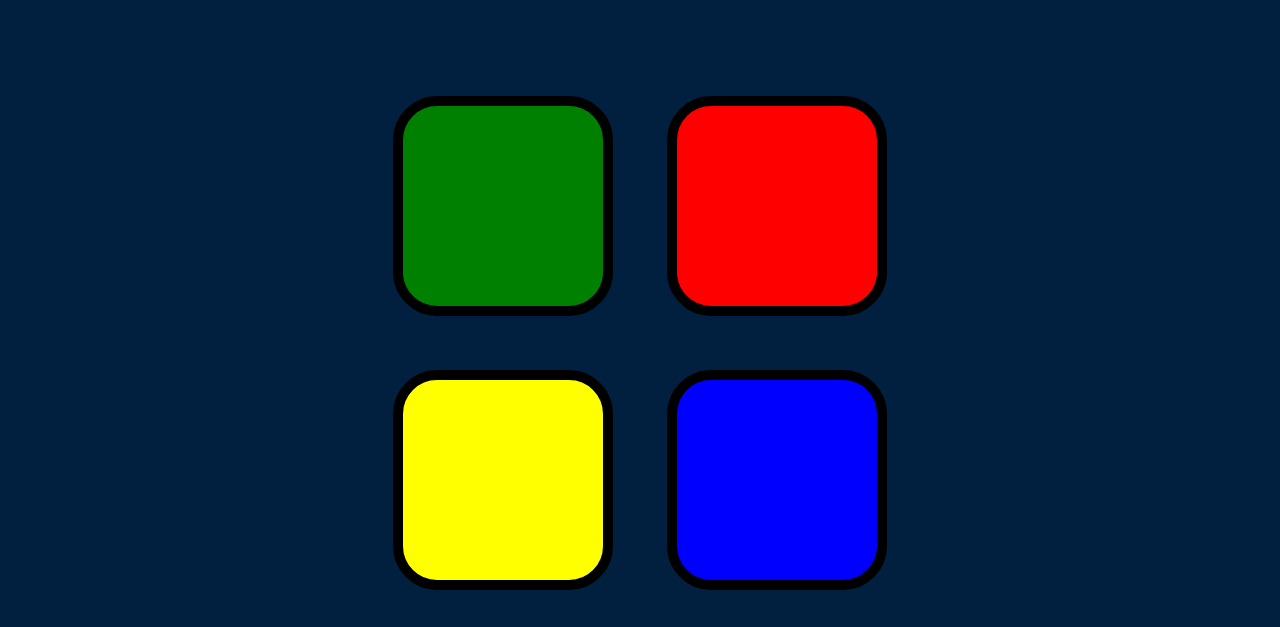
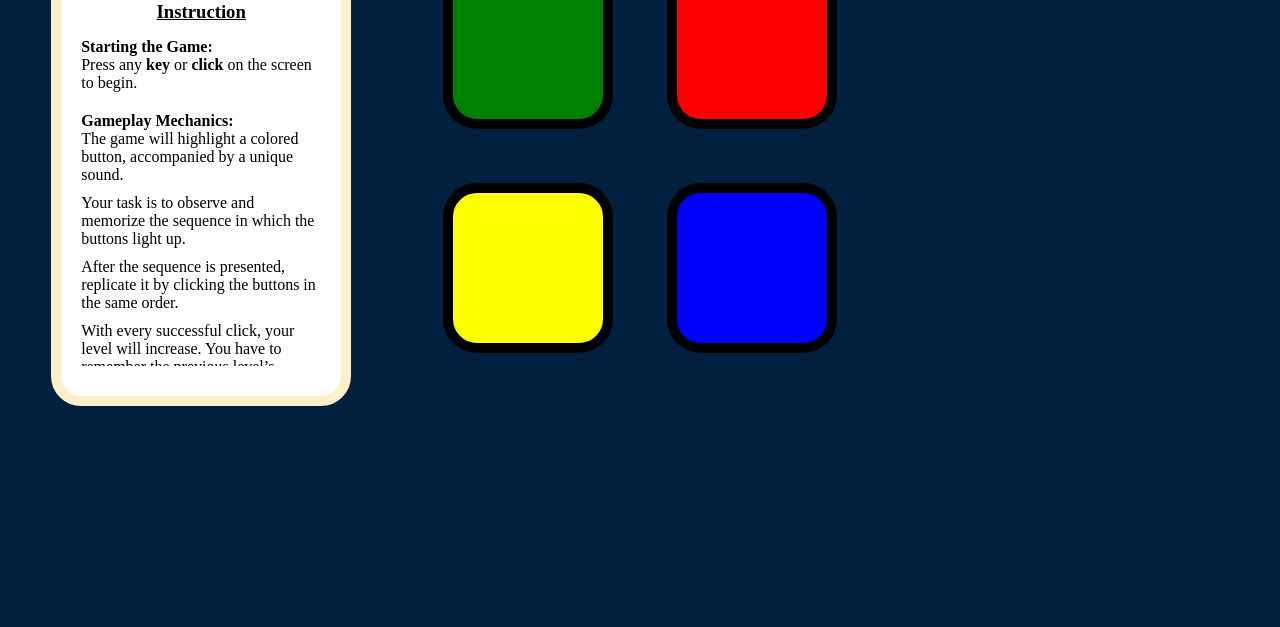
Before and after one commit to suryakanta-mohanty/Simon-Game, a plain HTML site: page index.html in a window 1280 px wide. Shown: the part 231-858 px from the top of the page. After the commit the page ends 800 px from the top, so only its background shows below. Drawn offline with nearby package versions, Linux system fonts and the light colour scheme.

Commit message:
adding instruction section

```diff
--- a/index.html
+++ b/index.html
@@ -35,6 +35,46 @@
 
   </div>
 
+  <div class="instruction">
+    <div class="instruct_planel">
+      <h3>Instruction</h3>
+      <ul>
+        <li>
+          <b class="point-title">Starting the Game:</b>
+          <ul>
+            <li class="instuct-line">Press any <b>key</b> or <b>click</b> on the screen to begin.</li>
+          </ul>
+        </li>
+        <li>
+          <b class="point-title">Gameplay Mechanics:</b>
+          <ul>
+            <li class="instuct-line">The game will highlight a colored button, accompanied by a unique sound.</li>
+            <li class="instuct-line">Your task is to observe and memorize the sequence in which the buttons light up.</li>
+            <li class="instuct-line">After the sequence is presented, replicate it by clicking the buttons in the same order.</li>
+            <li class="instuct-line">With every successful click, your level will increase. You have to remember the previous level’s sequence.</li>
+            <li class="instuct-line"><b>For Example,</b> You are on level 5 and have to press the sequence from level 1 to level 5 to win the game. </li>
+            <li class="instuct-line">With each successful round, the sequence will become progressively longer and more challenging. </li>
+          </ul>
+        </li>
+        <li>
+          <b class="point-title">Tips for Effective Play:</b>
+          <ul>
+            <li><b>Focus:</b> Eliminate distractions to concentrate fully on the sequences.</li>
+            <li><b>Pattern Recognition:</b> Associate each color with its unique sound to enhance memory retention.</li>
+            <li><b>Practice:</b> Regular gameplay can improve your memory and reaction time.</li>
+          </ul>
+        </li>
+        <li>
+          <b class="point-title">Objective:</b>
+          <ul>
+            <li>
+              Aim to achieve the highest sequence length possible by accurately reproducing the patterns.
+            </li>
+          </ul>
+        </li>
+      </ul>
+    </div>
+  </div>
 
   <script src="https://ajax.googleapis.com/ajax/libs/jquery/3.7.1/jquery.min.js"></script>
   <script src="game.js"></script>
--- a/style.css
+++ b/style.css
@@ -1,3 +1,9 @@
+*{
+  margin: 0;
+  padding: 0;
+  box-sizing: border-box;
+}
+
 body {
   text-align: center;
   background-color: #011F3F;
@@ -5,14 +11,14 @@ body {
 
 #level-title {
   font-family: 'Press Start 2P', cursive;
-  font-size: 3rem;
-  margin:  5%;
+  font-size: 2rem;
+  margin: 5% 5% 1% 5%;
   color: #FEF2BF;
   line-height: 5rem;
 }
 
 #level-title span{
-  font-size: 2rem;
+  font-size: 1rem;
 }
 
 .container {
@@ -25,8 +31,8 @@ body {
 .btn {
   margin: 25px;
   display: inline-block;
-  height: 200px;
-  width: 200px;
+  height: 170px;
+  width: 170px;
   border: 10px solid black;
   border-radius: 20%;
 }
@@ -56,3 +62,42 @@ body {
   box-shadow: 0 0 20px white;
   background-color: grey;
 }
+
+.instruction{
+  background-color: white;
+  display: inline-block;
+  position: fixed;
+  max-width: 300px;
+  top: 24%;
+  left: 4%;
+  padding: 30px 20px;
+  width: 100%;
+  height: 445px;
+  border-radius: 30px;
+  border: 10px solid #FFEFC8;
+  overflow: hidden;
+}
+
+.instruct_planel{
+  overflow-y: scroll;
+  height: 100%;
+  scroll-behavior: smooth;
+  scrollbar-width: thin;
+  scrollbar-color: #FFD95F #000000;
+
+}
+
+.instruct_planel h3{
+  margin-bottom: 15px;
+  text-decoration: underline;
+}
+
+.instruction ul{
+  list-style: none;
+  text-align: left;
+  margin-bottom: 20px;
+}
+
+.instruct_planel li{
+  margin-bottom: 10px;
+}
```
